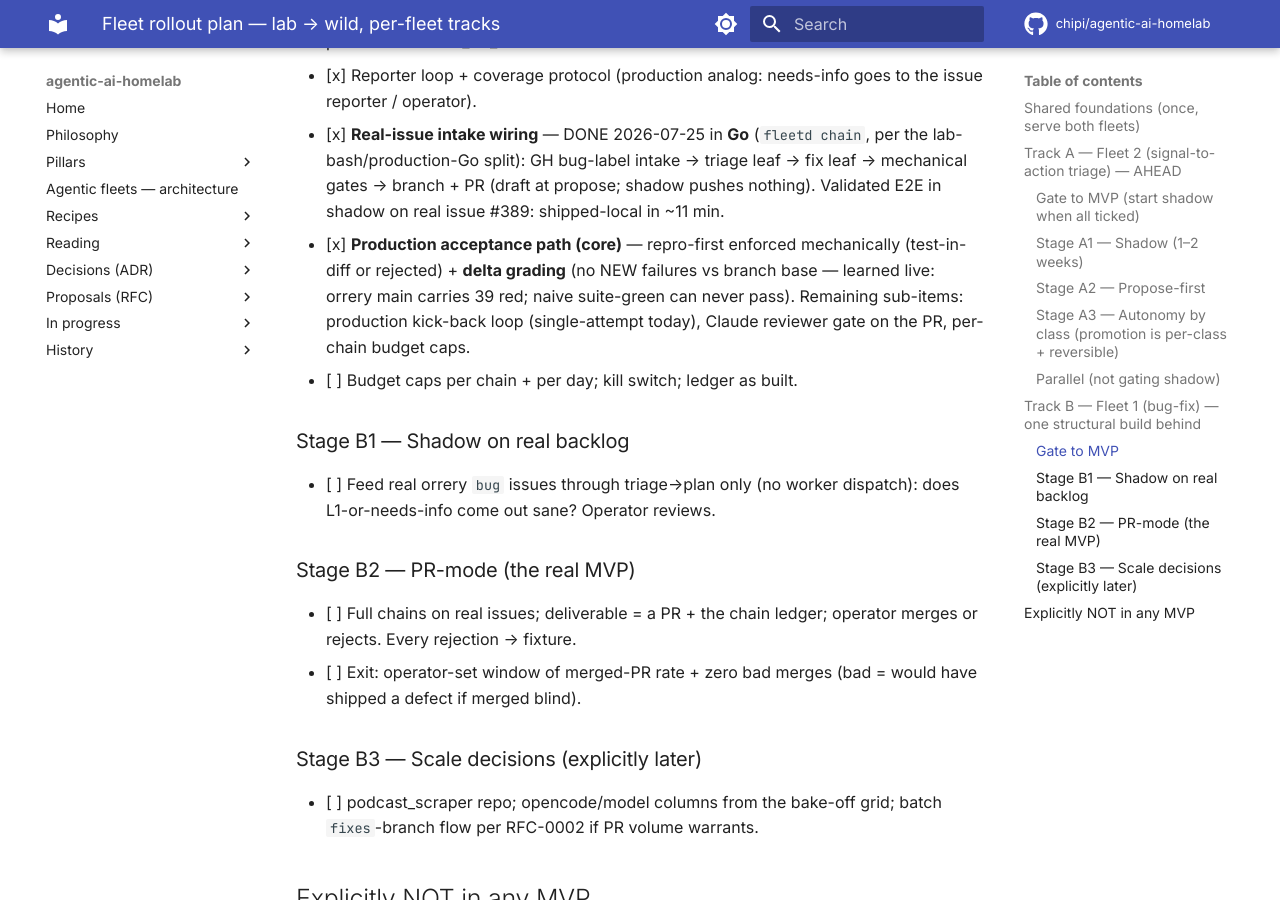
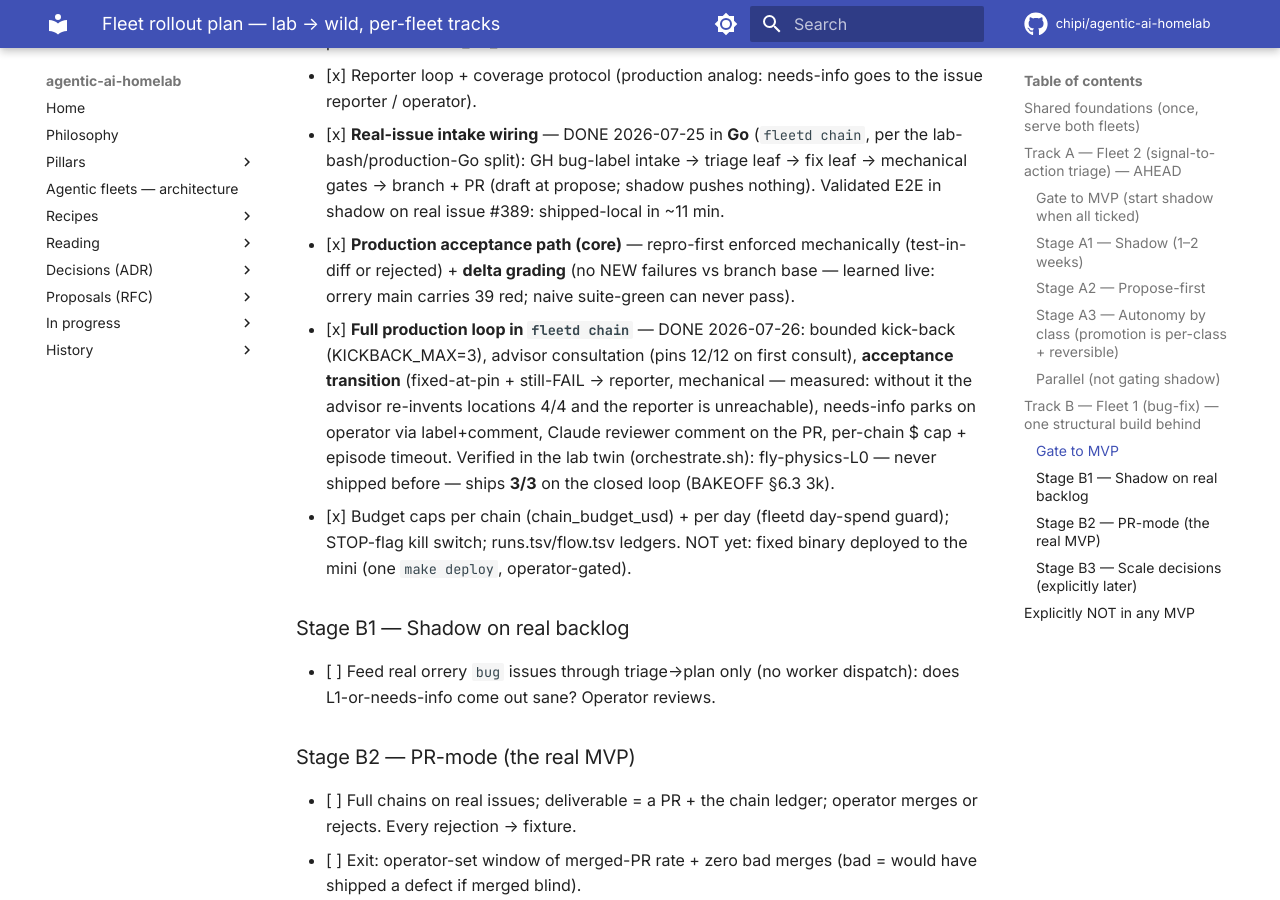
Before and after one commit to chipi/agentic-ai-homelab, an MkDocs documentation site: the page built from docs/wip/fleet-rollout-plan.md, in a window 1280 px wide and 900 px high, scrolled down 3090 px. Built offline with MkDocs 1.6.1 and Material for MkDocs 9.7.7, drawn with Linux system fonts in a browser that asks for light colours; comment, search, counter and statistics services are not loaded.

Commit message:
docs(rollout): Track B — full production loop ticked, verified 3/3 in lab twin
Co-Authored-By: Claude Fable 5 <noreply@anthropic.com>
Claude-Session: https://claude.ai/code/session_01WThYGP2nTpVk4c44jcbBoZ

```diff
--- a/docs/wip/fleet-rollout-plan.md
+++ b/docs/wip/fleet-rollout-plan.md
@@ -125,10 +125,20 @@ replay before touching production).
 - [x] **Production acceptance path (core)** — repro-first enforced
       mechanically (test-in-diff or rejected) + **delta grading** (no NEW
       failures vs branch base — learned live: orrery main carries 39 red;
-      naive suite-green can never pass). Remaining sub-items: production
-      kick-back loop (single-attempt today), Claude reviewer gate on the
-      PR, per-chain budget caps.
-- [ ] Budget caps per chain + per day; kill switch; ledger as built.
+      naive suite-green can never pass).
+- [x] **Full production loop in `fleetd chain`** — DONE 2026-07-26:
+      bounded kick-back (KICKBACK_MAX=3), advisor consultation (pins
+      12/12 on first consult), **acceptance transition** (fixed-at-pin +
+      still-FAIL → reporter, mechanical — measured: without it the
+      advisor re-invents locations 4/4 and the reporter is unreachable),
+      needs-info parks on operator via label+comment, Claude reviewer
+      comment on the PR, per-chain $ cap + episode timeout. Verified in
+      the lab twin (orchestrate.sh): fly-physics-L0 — never shipped
+      before — ships **3/3** on the closed loop (BAKEOFF §6.3 3k).
+- [x] Budget caps per chain (chain_budget_usd) + per day (fleetd
+      day-spend guard); STOP-flag kill switch; runs.tsv/flow.tsv ledgers.
+      NOT yet: fixed binary deployed to the mini (one `make deploy`,
+      operator-gated).
 
 ### Stage B1 — Shadow on real backlog
 - [ ] Feed real orrery `bug` issues through triage→plan only (no worker
```
